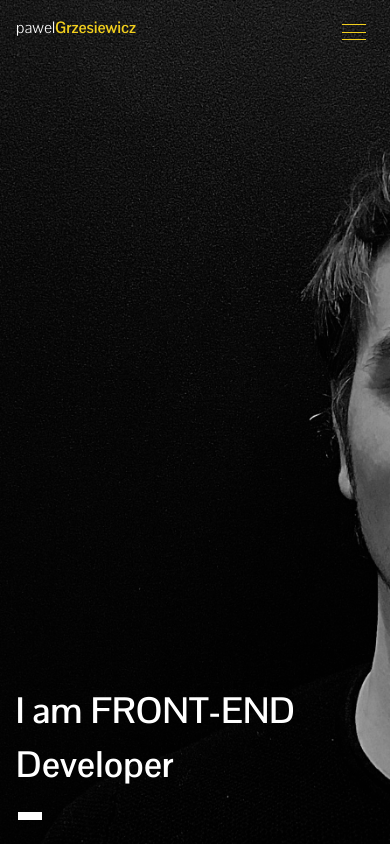
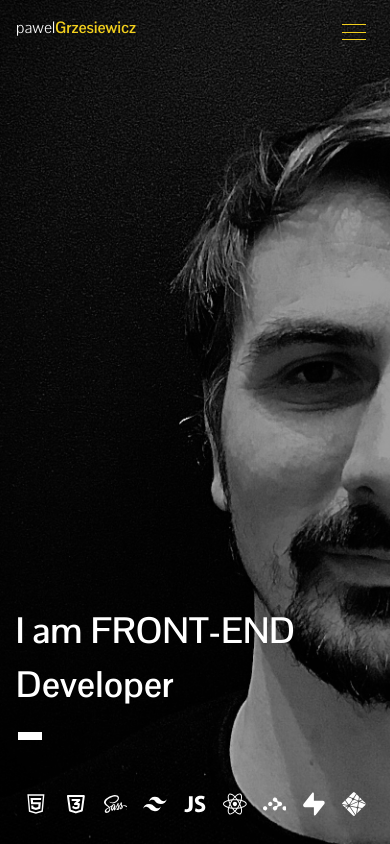
Before and after one commit to pawelGrzesiewicz/Personal_Portfolio_Site, a React (Vite) app in the folder Personal_Portfolio_Site/: page /top-level in a window 390 px wide. Built offline with nearby package versions, Linux system fonts and the light colour scheme; some icons are missing.

Commit message:
added responsive menu button and bg

```diff
--- a/Personal_Portfolio_Site/src/components/navBar/HamburgerBar.jsx
+++ b/Personal_Portfolio_Site/src/components/navBar/HamburgerBar.jsx
@@ -10,9 +10,9 @@ export default function HamburgerBar ({handleClick, activeLink}) {
     }
 
     return (
-        <div className='flex flex-col justify-between items-end p-2'>
+        <div className='flex flex-col items-end p-2'>
             <div
-                className={`flex flex-col justify-between items-center cursor-pointer w-6 h-4 ${
+                className={`flex flex-col justify-between items-center cursor-pointer w-6 h-4 mb-12 ${
                     isOpen ? "open" : ""
                 }`}
                 onClick={toggleMenu}
@@ -25,7 +25,7 @@ export default function HamburgerBar ({handleClick, activeLink}) {
             </div>
 
             {isOpen === true &&
-                <div className='flex justify-end'>
+                <div className='flex p-1'>
                     <NavBar
                         handleClick={handleClick}
                         activeLink={activeLink}
--- a/Personal_Portfolio_Site/src/components/sections/About.jsx
+++ b/Personal_Portfolio_Site/src/components/sections/About.jsx
@@ -7,7 +7,7 @@ export default function About({active}) {
     return (
         <section
             id="about"
-            className={`h-full w-full flex flex-col justify-end lg:justify-center transition-opacity ${isActive ? 'block opacity-100' : 'hidden opacity-0'}`}
+            className={`h-full w-full flex flex-col justify-end md:justify-center transition-opacity ${isActive ? 'block opacity-100' : 'hidden opacity-0'}`}
         >
                 <h1 className='text-white font-extrabold text-4xl sm:text-5xl lg:text-7xl'>About Me</h1>
                 <div className='flex'>
--- a/Personal_Portfolio_Site/src/components/sections/Contact.jsx
+++ b/Personal_Portfolio_Site/src/components/sections/Contact.jsx
@@ -9,7 +9,7 @@ export default function Contact( {active} ) {
     return (
         <section
             id="contact"
-            className={`h-full w-full flex flex-col justify-end lg:justify-center transition-opacity ${isActive ? 'block opacity-100' : 'hidden opacity-0'}`}
+            className={`h-full w-full flex flex-col justify-end md:justify-center transition-opacity ${isActive ? 'block opacity-100' : 'hidden opacity-0'}`}
         >
             <h1 className='text-white font-extrabold text-4xl sm:text-5xl lg:text-7xl'>Say hello!</h1>
             <div className='flex'>
--- a/Personal_Portfolio_Site/src/components/sections/Projects.jsx
+++ b/Personal_Portfolio_Site/src/components/sections/Projects.jsx
@@ -4,9 +4,7 @@ import { FaReact } from "react-icons/fa";
 import { SiReactrouter } from "react-icons/si";
 import { FaSass } from "react-icons/fa";
 import { TbBrandCss3 } from "react-icons/tb";
-
-
-
+import { RiSupabaseFill } from "react-icons/ri";
 
 
 export default function Projects({active}) {
@@ -15,7 +13,7 @@ export default function Projects({active}) {
     return (
         <section
             id="projects"
-            className={`h-full w-full flex flex-col justify-end lg:justify-center transition-opacity ${isActive ? 'block opacity-100' : 'hidden opacity-0'}`}
+            className={`flex-wrap mt-20 w-full flex flex-col md:justify-center transition-opacity ${isActive ? 'block opacity-100' : 'hidden opacity-0'}`}
         >
             <h1 className='text-white font-extrabold text-4xl sm:text-5xl lg:text-6xl leading-normal sm:leading-normal lg:leading-relaxed'>Latest
                 projects</h1>
@@ -27,28 +25,33 @@ export default function Projects({active}) {
                         View more works
                     </span>
             </div>
-            <div className='grid grid-cols-2 grid-rows-2 gap-10 mt-10 mb-10'>
+            <div className='w-80 h-52 flex flex-col md:flex-row gap-10 mt-10 mb-10'>
                 <a href="https://placeforfamily.netlify.app"
                    target="_blank"
                    rel="noopener noreferrer"
-                   className='sm:h-52 border border-yellow-2 hover:border-yellow-1 rounded flex justify-between items-center p-4'>
+                   className='relative w-full h-full border border-yellow-3 hover:border-yellow-1 rounded flex justify-between items-center p-4'>
+                    <div className='w-28 h-1 bg-bg-black absolute -top-0.5 left-3'></div>
+                    <p className='absolute text-yellow-3 -top-3'>Place for family</p>
                     <div>
                         <img
                             src="/place_for_family.png"
                             alt="place_for_family"
-                            className='w-65 text-white'
+                            className='w-full'
                         />
                     </div>
                     <div className='text-white m-3'>
                         <FaReact className='w-8 h-8 m-2'/>
                         <SiReactrouter className='w-8 h-8 m-2'/>
                         <FaSass className='w-8 h-8 m-2'/>
+                        <RiSupabaseFill className='w-8 h-8 m-2'/>
                     </div>
                 </a>
                 <a href="https://to-dos-mvc.netlify.app/"
                    target="_blank"
                    rel="noopener noreferrer"
-                   className='sm:h-52 border border-yellow-2 hover:border-yellow-1 rounded flex justify-between items-center p-4'>
+                   className='relative sm:h-52 border border-yellow-2 hover:border-yellow-1 rounded flex justify-between items-center p-4'>
+                    <div className='w-14 h-1 bg-bg-black absolute -top-0.5 left-3'></div>
+                    <p className='absolute text-yellow-3 -top-3'>To-dos</p>
                     <div>
                         <img
                             src="/todo.png"
@@ -79,7 +82,7 @@ export default function Projects({active}) {
                 <a href="#"
                    target="_blank"
                    rel="noopener noreferrer"
-                   className='sm:h-52 border border-yellow-2 hover:border-yellow-1 rounded flex justify-between items-center p-4'>
+                   className='hidden sm:h-52 border border-yellow-2 hover:border-yellow-1 rounded md:flex justify-between items-center p-4'>
                     <div>
                         <img
                             src=""
--- a/Personal_Portfolio_Site/src/components/sections/TopLevel.jsx
+++ b/Personal_Portfolio_Site/src/components/sections/TopLevel.jsx
@@ -2,7 +2,15 @@ import React from "react";
 import PropTypes from "prop-types";
 import { FaLinkedin } from "react-icons/fa6";
 import { FaSquareGithub } from "react-icons/fa6";
-
+import { FaReact } from "react-icons/fa";
+import { SiReactrouter } from "react-icons/si";
+import { FaSass } from "react-icons/fa";
+import { TbBrandCss3 } from "react-icons/tb";
+import { RiSupabaseFill } from "react-icons/ri";
+import { IoLogoJavascript } from "react-icons/io";
+import { AiOutlineHtml5 } from "react-icons/ai";
+import { SiTailwindcss } from "react-icons/si";
+import { SiNetlify } from "react-icons/si";
 
 
 export default function TopLevel({active}) {
@@ -11,7 +19,7 @@ export default function TopLevel({active}) {
     return (
         <section
             id="top-level"
-            className={`h-full w-full flex flex-col justify-end lg:justify-center transition-opacity ${isActive ? 'block opacity-100' : 'hidden opacity-0'}`}
+            className={`h-full w-full flex flex-col justify-end md:justify-center transition-opacity ${isActive ? 'block opacity-100' : 'hidden opacity-0'}`}
         >
             <nav className='flex text-yellow-3 items-center mb-4 '>
                 <a href="https://www.linkedin.com/in/paweł-grzesiewicz-11101a96" target="_blank" rel="noopener noreferrer">
@@ -24,6 +32,17 @@ export default function TopLevel({active}) {
             <h1 className='text-white font-extrabold text-4xl sm:text-5xl lg:text-6xl leading-normal sm:leading-normal lg:leading-relaxed'>I
                 am FRONT-END <br></br>Developer</h1>
             <div className='w-6 h-2 sm:w-8 sm:h-2.5 lg:w-12 lg:h-3.5 bg-white ml-0.5  mt-5 sm:mt-7 lg:mt-8 mb-2'></div>
+            <div className='flex text-white mt-8'>
+                <AiOutlineHtml5 className='w-8 h-8 m-2'/>
+                <TbBrandCss3 className='w-8 h-8 m-2'/>
+                <FaSass className='w-8 h-8 m-2'/>
+                <SiTailwindcss className='w-8 h-8 m-2'/>
+                <IoLogoJavascript className='w-8 h-8 m-2'/>
+                <FaReact className='w-8 h-8 m-2'/>
+                <SiReactrouter className='w-8 h-8 m-2'/>
+                <RiSupabaseFill className='w-8 h-8 m-2'/>
+                <SiNetlify className='w-8 h-8 m-2'/>
+            </div>
         </section>
     )
 }
--- a/Personal_Portfolio_Site/src/pages/Home.jsx
+++ b/Personal_Portfolio_Site/src/pages/Home.jsx
@@ -46,14 +46,13 @@ export default function Home() {
 
     return (
         <div className='bg-bg-black '>
-            <div style={{backgroundImage: 'url(/bg.jpg)', height: '100vh', backgroundPosition: 'center', backgroundSize: 'cover', }}
-                 className=' box-border grid grid-cols-6 grid-rows-6 p-4 sm:p-6 lg:p-8 max-w-screen-2xl m-auto'>
+            <div className='bg-mobile md:bg-desktop bg-cover bg-center h-screen box-border grid grid-cols-6 grid-rows-6 p-4 sm:p-6 lg:p-8 max-w-screen-2xl m-auto'>
                 <header className='col-span-3 select-none sm:text-xl'>
                     <h2 className='text-white font-extralight'>pawel<span
                         className='text-yellow-3 font-bold'>Grzesiewicz</span></h2>
                 </header>
 
-                <nav className='md:hidden grid col-span-2 row-span-3 row-start-1 justify-end'>
+                <nav className='md:hidden grid col-span-2 row-span-0 col-start-5 col-end-7 row-start-1 row-end-3 justify-end'>
                     <HamburgerBar
                         handleClick={handleClick}
                         activeLink={activeLink}/>
--- a/Personal_Portfolio_Site/tailwind.config.js
+++ b/Personal_Portfolio_Site/tailwind.config.js
@@ -17,7 +17,11 @@ export default {
       'white': '#fff',
       'bg-black': '#030303'
     },
-    extend: {},
+    extend: {backgroundImage: {
+        'desktop': "url('/bg.jpg')",
+        'mobile': "url('/bg-mobile.jpg')",
+      }
+    },
 
   },
   plugins: [],
```
Also changed, not shown: Personal_Portfolio_Site/public/bg-mobile.jpg (added).
